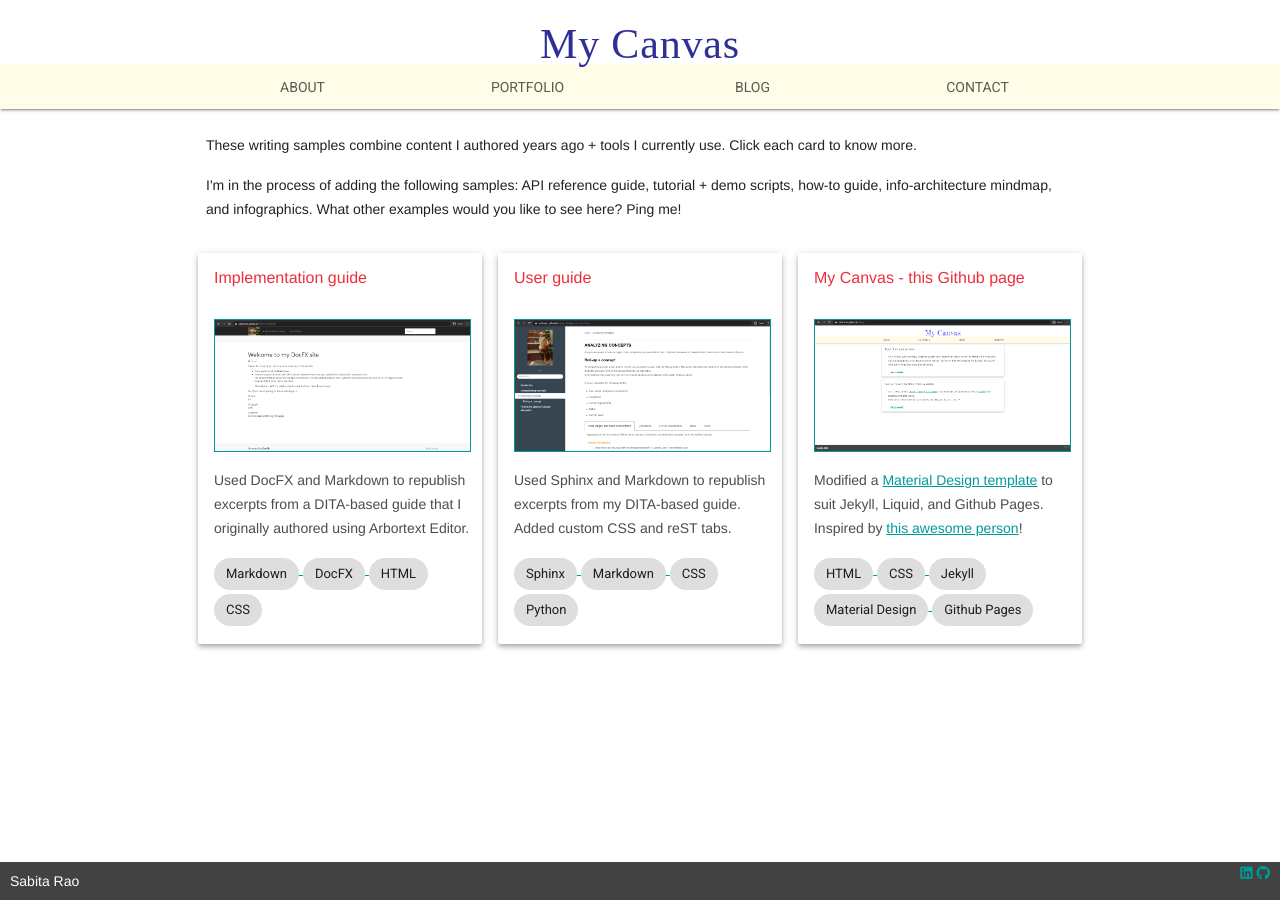
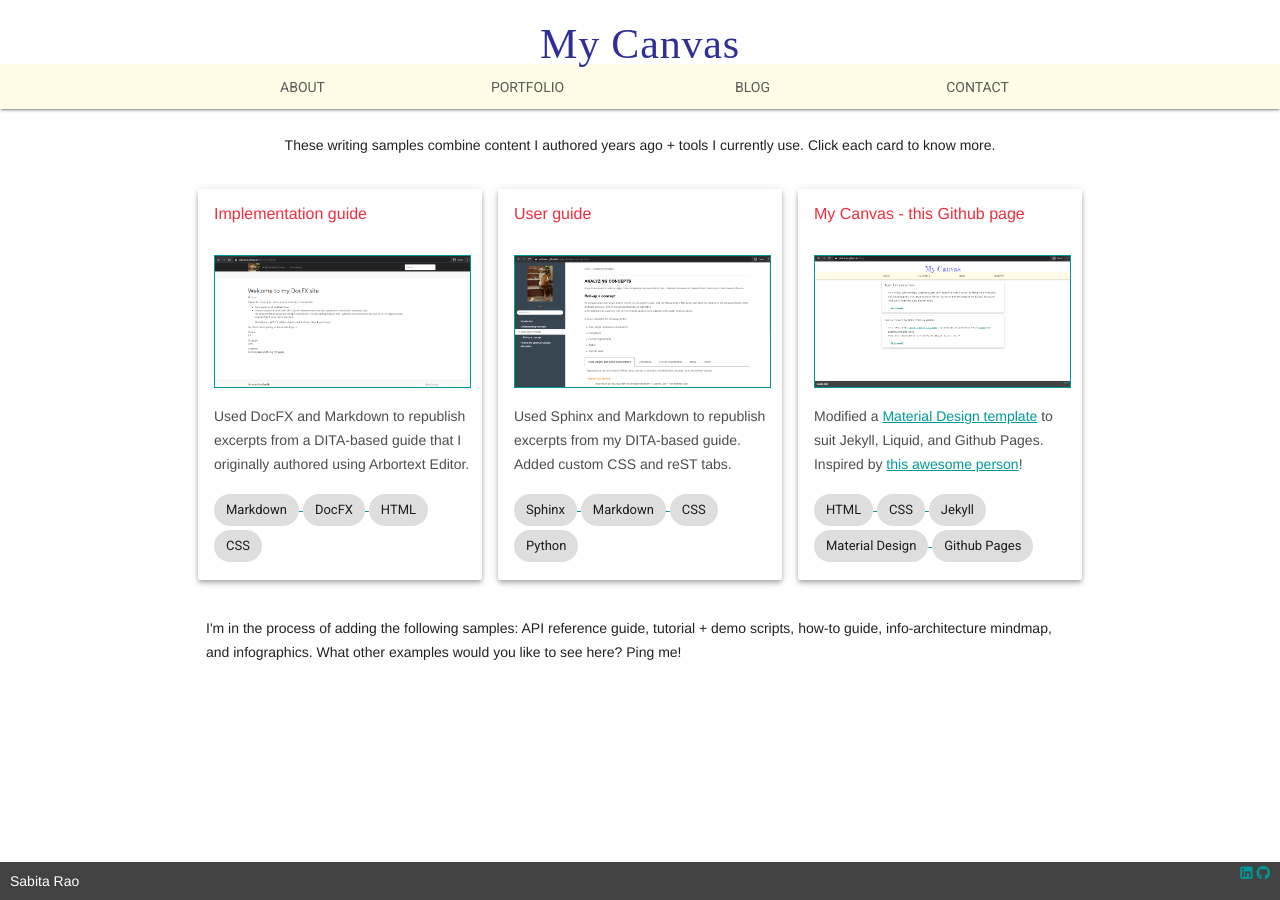
Before and after one commit to sabitarao/sabitarao.github.io, a Jekyll site: the page built from projects/index.html, in a window 1280 px wide. Built offline with Jekyll 4.4.1, drawn with Linux system fonts in a browser that asks for light colours; nearby versions of some CDN libraries; some web fonts are replaced.

Commit message:
restructure projects

```diff
--- a/projects/index.html
+++ b/projects/index.html
@@ -2,7 +2,7 @@
 layout: default
 ---
 <div class="mdl-grid center-items">
-    <div class="mdl-cell mdl-cell--12-col"><p>These writing samples combine content I authored years ago + tools I currently use. Click each card to know more.</p><p>I'm in the process of adding the following samples: API reference guide, tutorial + demo scripts, how-to guide, info-architecture mindmap, and infographics. What other examples would you like to see here? Ping me!</p>
+    <div class="mdl-cell mdl-cell--12-col"><p>These writing samples combine content I authored years ago + tools I currently use. Click each card to know more.</p>
 </div>
 </div>
 
@@ -41,3 +41,7 @@
 </div>
 {% endif %}
 {% endfor %}
+<div class="mdl-grid center-items">
+    <div class="mdl-cell mdl-cell--12-col"><p>I'm in the process of adding the following samples: API reference guide, tutorial + demo scripts, how-to guide, info-architecture mindmap, and infographics. What other examples would you like to see here? Ping me!</p>
+</div>
+</div>
```
